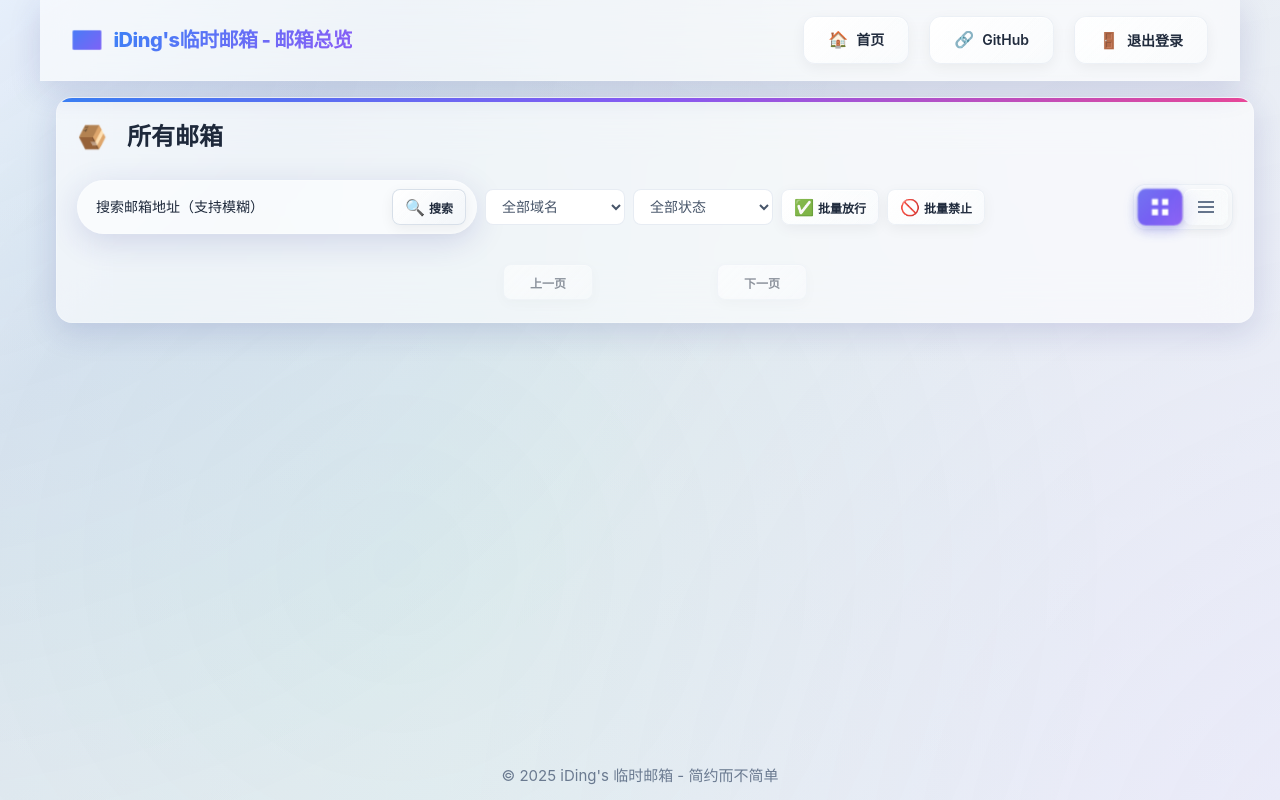
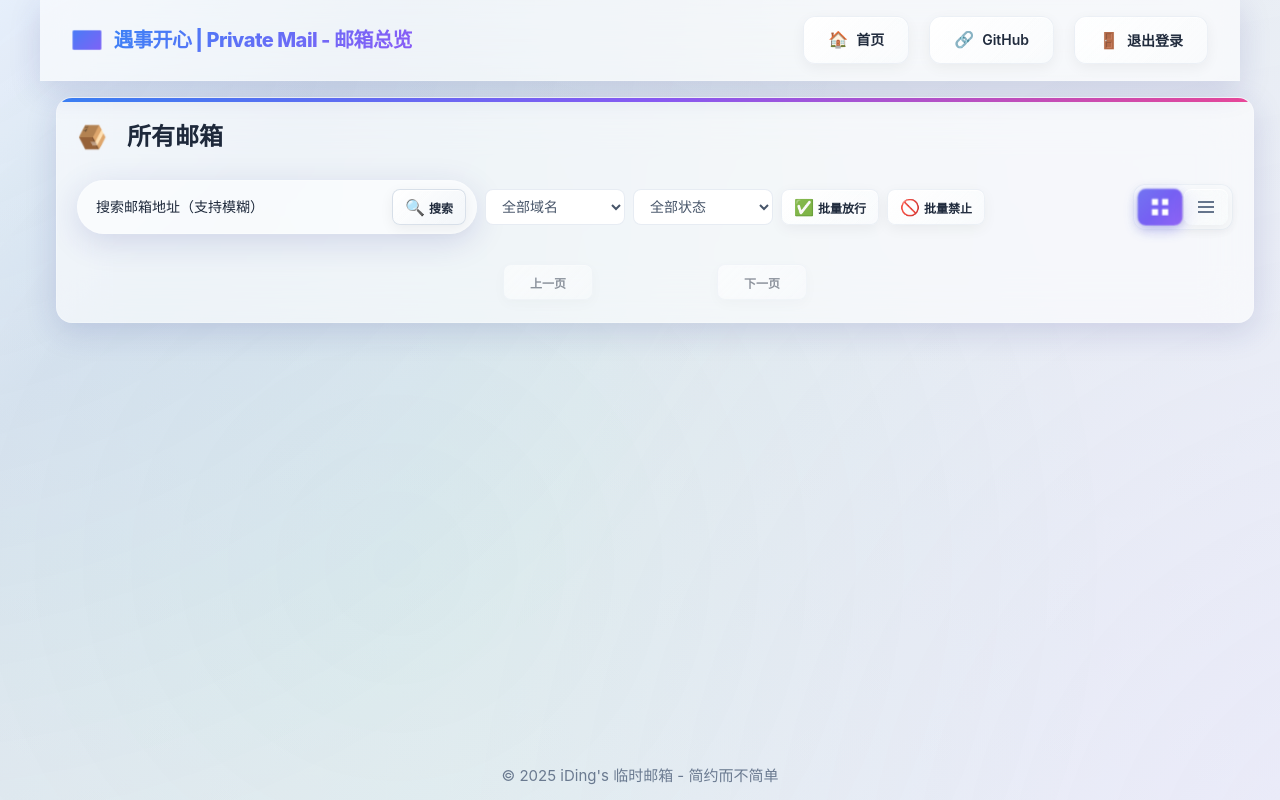
Before and after one commit to Versior/email, a plain HTML site: page public/html/mailboxes.html in a window 1280 px wide. Drawn offline with Linux system fonts and the light colour scheme; no server answers.

Commit message:
Update title and brand text in mailboxes.html

```diff
--- a/public/html/mailboxes.html
+++ b/public/html/mailboxes.html
@@ -3,7 +3,7 @@
 <head>
   <meta charset="utf-8" />
   <meta name="viewport" content="width=device-width, initial-scale=1" />
-  <title>邮箱管理 - iDing's临时邮箱</title>
+  <title>邮箱管理 - 遇事开心 | Private Mail</title>
   <link rel="icon" href="/favicon.svg" type="image/svg+xml" />
   <link rel="stylesheet" href="/css/app.css" />
   <link rel="stylesheet" href="/css/mailboxes.css" />
@@ -13,7 +13,7 @@
     <div class="topbar-inner">
       <div class="brand">
         <span class="brand-icon">📧</span>
-        <span class="brand-text">iDing's临时邮箱 - 邮箱总览</span>
+        <span class="brand-text">遇事开心 | Private Mail - 邮箱总览</span>
       </div>
       <div class="nav-actions">
         <div style="margin-right:auto"></div>
```
